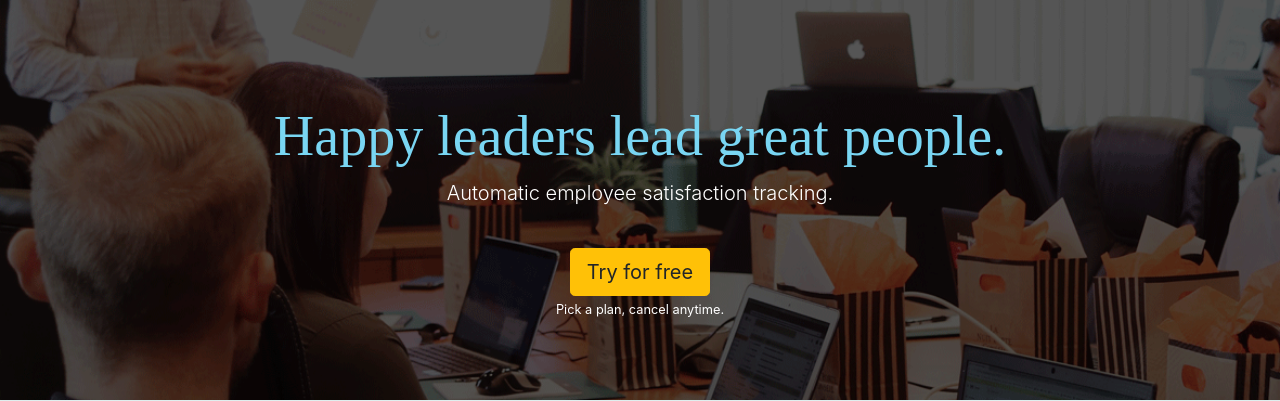
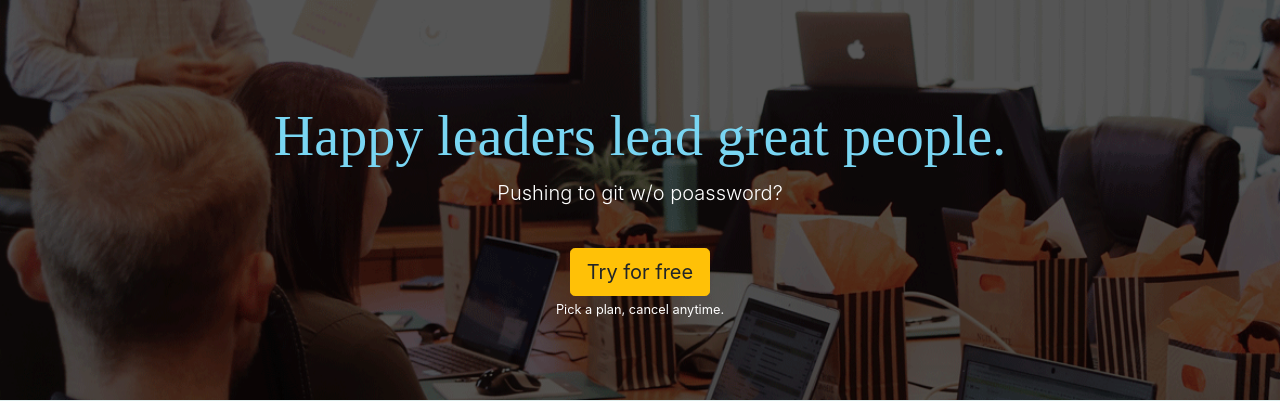
Before and after one commit to vetleen/vttest, a Django app: page / in a window 1280 px wide. Shown: the part 57-458 px from the top of the page. Run offline with Django 3.2, Linux system fonts and the light colour scheme; some libraries are stand-ins or nearby versions.

Commit message:
am I at least gonna get to push with no password and user?

```diff
--- a/website/templates/index.html
+++ b/website/templates/index.html
@@ -10,7 +10,7 @@
         <h1 class="display-4 main-page-headline">Happy leaders lead great people.</h1>
           <p class="lead text-white">
             <!-- Software to help you increase employee satisfaction and loyalty. -->
-            Automatic employee satisfaction tracking.
+            Pushing to git w/o poassword?
           </p><br />
         <a class="btn btn-warning btn-lg" href="{% url 'sign-up'%}" role="button">Try for free</a>
         <p class="text-white"><small>Pick a plan, cancel anytime.</small></p>
```
